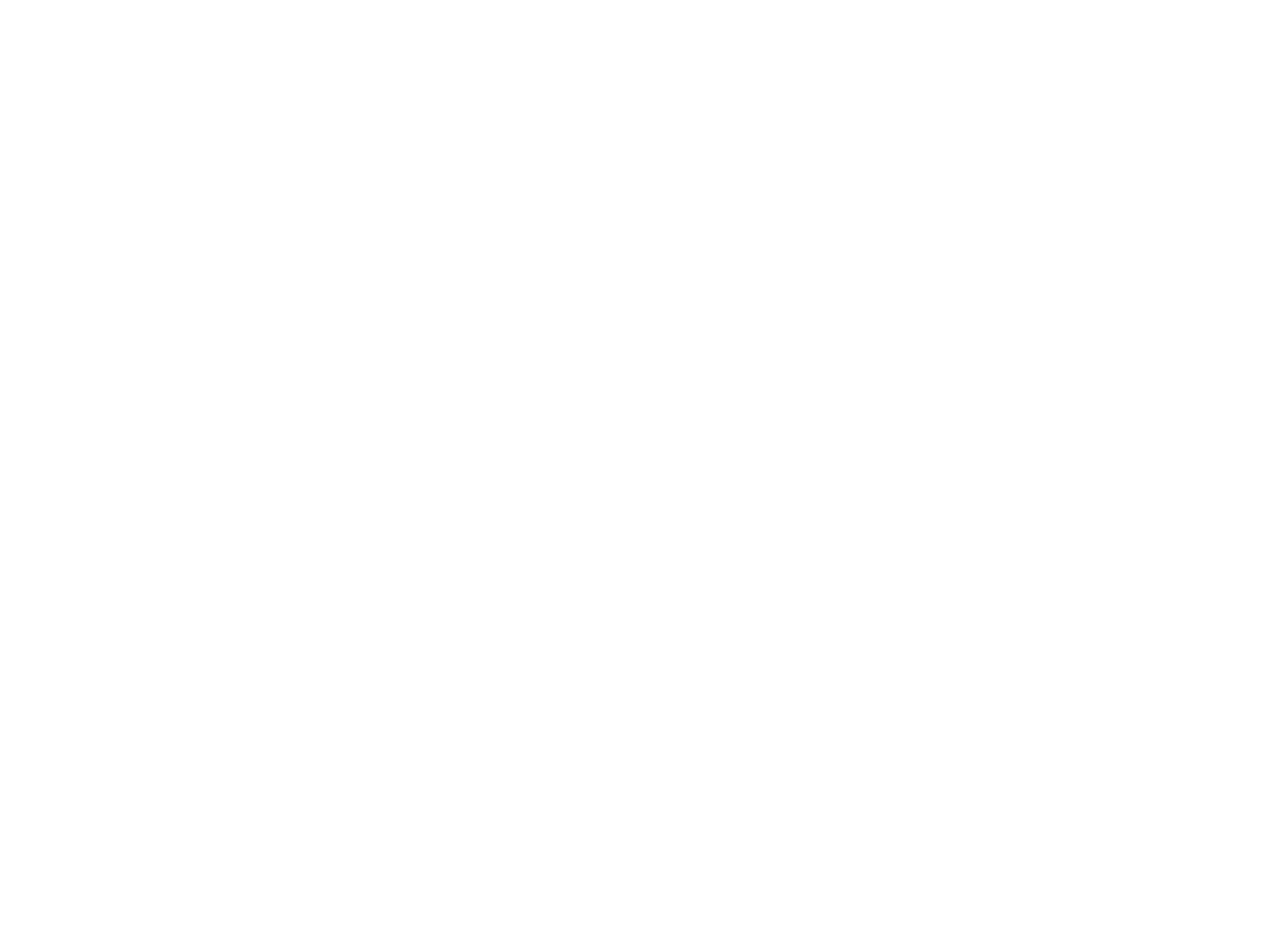
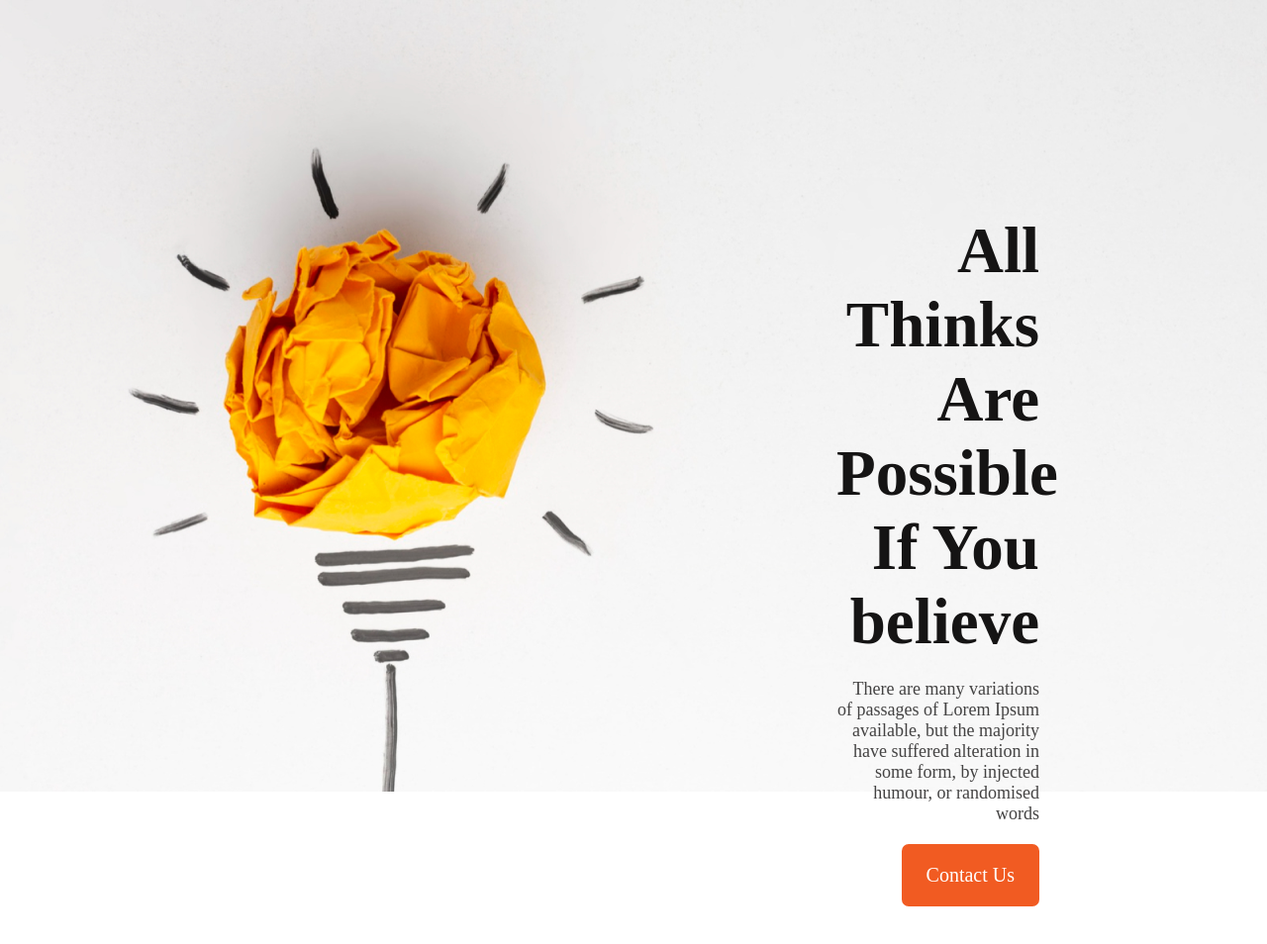
Before and after one commit to devsohanbd/New-Year-New-Me, a plain HTML site: page index.html in a window 1280 px wide. Shown: the whole page at 99% size. Before the commit the page ends 800 px from the top, so only its background shows below. Drawn offline with Linux system fonts and the light colour scheme.

Commit message:
section 1 complete

```diff
--- a/index.html
+++ b/index.html
@@ -13,8 +13,19 @@
         </nav>
     </header>
     <main>
-        <section>
-
+        <!-- Section 1 start here -->
+        <section class="section-1">
+            <div class="header-bg">
+                <div class="header-title-box">
+                    <h1 class="header-title">All Thinks Are
+                        Possible If You
+                        believe</h1>
+                        <p class="header-description">There are many variations of passages of Lorem Ipsum
+                            available, but the majority have suffered alteration in some
+                            form, by injected humour, or randomised words</p>
+                            <button class="btn-primary">Contact Us</button>
+                </div>
+            </div>
         </section>
         <section>
 
--- a/styles.css
+++ b/styles.css
@@ -2,3 +2,42 @@
     margin: 0;
     padding: 0;
 }
+/* section 1 start here */
+.header-bg{
+    height: 100vh;
+    width: 100%;
+    background-image: url(resource/images/banner/banner1.png);
+}
+.header-title-box{
+    justify-content: right;
+    text-align: right;
+    padding-top: 216px;
+    padding-right: 230px;
+    padding-bottom: 166px;
+    padding-left: 845px;
+}
+.header-title{
+color: #151414;
+font-family: Work Sans;
+font-size: 65px;
+font-weight: 700;
+margin-bottom: 20px;
+}
+.header-description{
+color:#444343;
+font-family: Work Sans;
+font-size: 18px;
+font-weight: 400;
+margin-bottom: 20px;
+}
+.btn-primary{
+padding: 20px 25px;
+font-family: Work Sans;
+font-size: 20px;
+border: none;
+border-radius: 7px;
+color: white;
+background: #F15B22;
+cursor: pointer;
+}
+/* section 1 end here */
```
